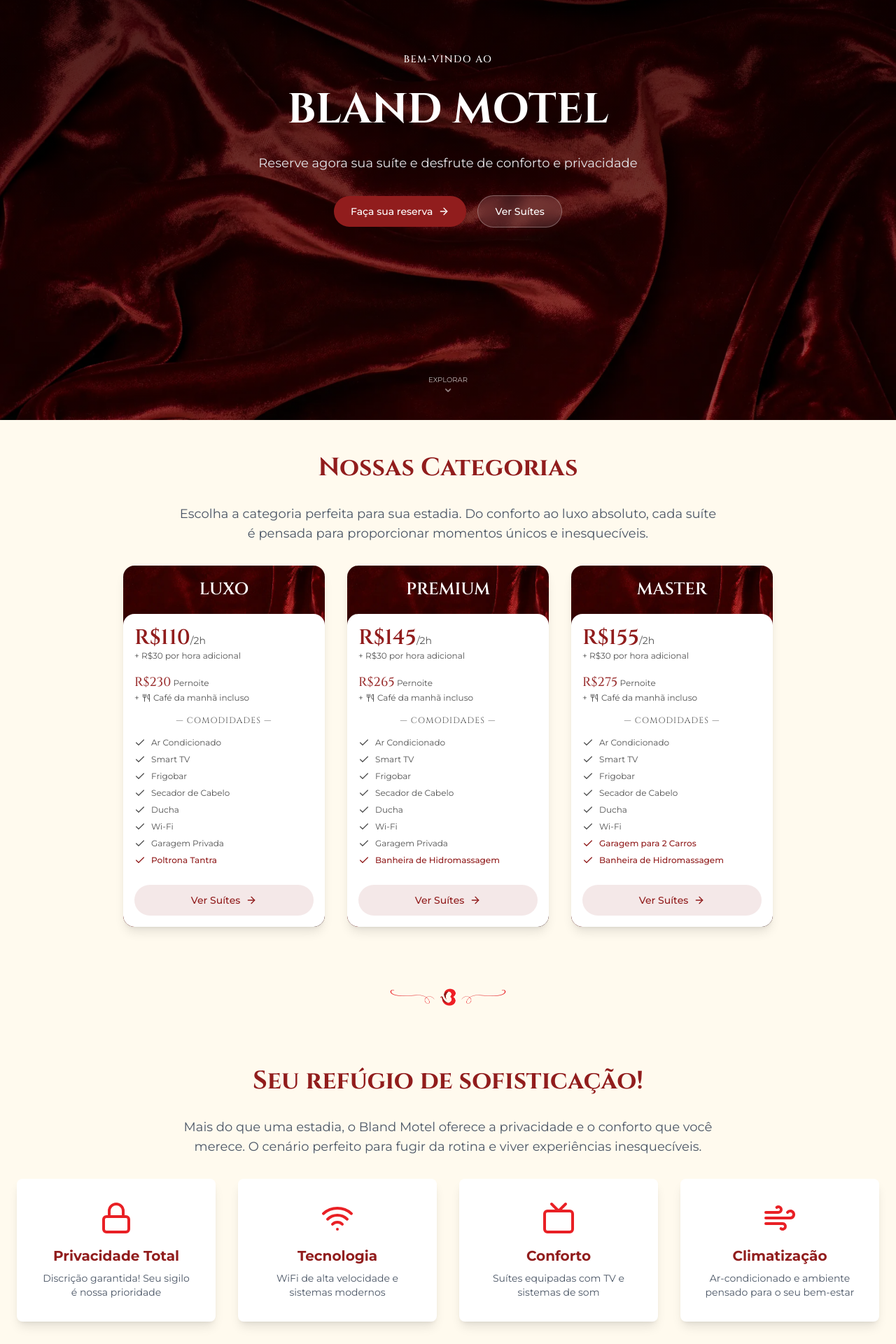
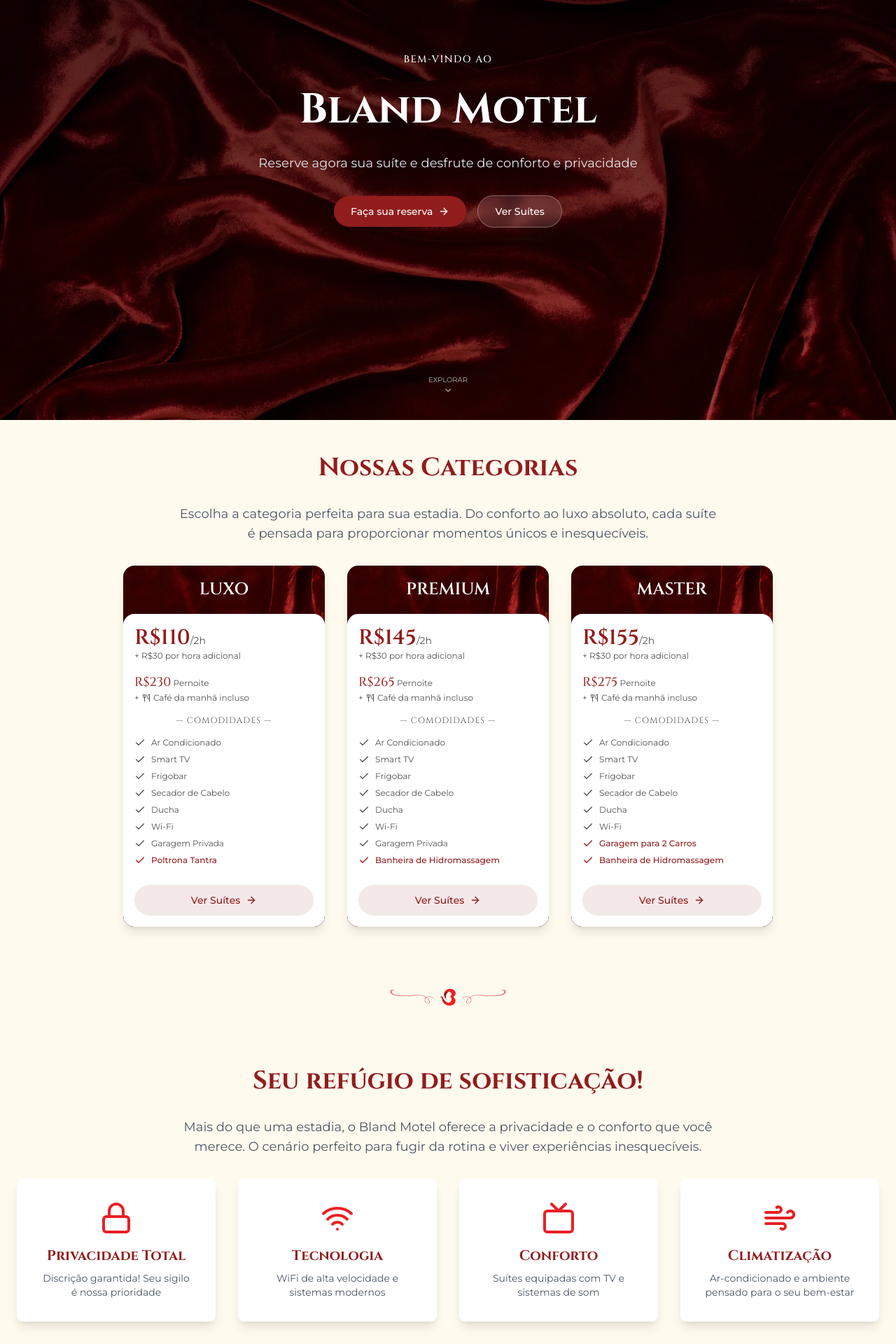
Before and after one commit to vitororb/bland-website, a Next.js app: page / in a window 1280 px wide. Shown: the part 200-2120 px from the top of the page at 70% size. Built offline with nearby package versions, Linux system fonts and the light colour scheme.

Commit message:
fix: corrige classes do tailwind inexistentes e padroniza fonte e capitalização dos títulos

```diff
--- a/app/page.tsx
+++ b/app/page.tsx
@@ -16,7 +16,7 @@ export default function Home() {
       <PageBanner
         img="/bg-lencol-vermelho.webp"
         firstLine="Bem-vindo ao"
-        title="BLAND MOTEL"
+        title="Bland Motel"
         subtitle="Reserve agora sua suíte e desfrute de conforto e privacidade"
       >
         <div className="flex flex-wrap items-center justify-center gap-4">
--- a/app/suites/page.tsx
+++ b/app/suites/page.tsx
@@ -11,7 +11,7 @@ export default function Suites() {
       <PageBanner
         img="/bg-lencol-vermelho.webp"
         firstLine="Escolha a sua"
-        title="SUÍTE IDEAL"
+        title="Suíte Ideal"
         subtitle="Privacidade, conforto e sofisticação. Descubra nossas suítes e reserve a sua experiência inesquecível."
       />
 
@@ -83,7 +83,7 @@ export default function Suites() {
           <table className="w-full">
             <thead>
               <tr className="bg-secondary text-white">
-                <th className="font-cinzel px-6 py-4 text-left">Suíte</th>
+                <th className="px-6 py-4 text-left">Suíte</th>
                 <th className="px-6 py-4 text-center">2 Horas</th>
                 <th className="px-6 py-4 text-center">Hora Adicional</th>
                 <th className="px-6 py-4 text-center">Pernoite</th>
--- a/components/Navbar.tsx
+++ b/components/Navbar.tsx
@@ -75,7 +75,7 @@ export const NavItem = ({ text, url }: NavItemProps) => {
   return (
     <Link
       href={url}
-      className={`font-montserrat text-sm font-medium transition-colors duration-200 hover:cursor-pointer ${
+      className={`text-sm font-medium transition-colors duration-200 hover:cursor-pointer ${
         isActive
           ? "border-b-2 border-white pb-1 text-white"
           : "text-white/80 hover:text-white"
--- a/components/PageBanner.tsx
+++ b/components/PageBanner.tsx
@@ -36,7 +36,7 @@ export const PageBanner = ({
             </p>
           )}
 
-          <h1 className="font-family-cinzel text-5xl font-bold text-white md:text-6xl">
+          <h1 className="font-family-cinzel text-5xl font-bold text-white capitalize md:text-6xl">
             {title}
           </h1>
 
--- a/components/cards/CategoryCard.tsx
+++ b/components/cards/CategoryCard.tsx
@@ -38,11 +38,11 @@ export const CategoryCard = ({
         <div className="flex flex-col">
           <h2 className="font-family-cinzel text-secondary text-3xl font-semibold">
             R${price}
-            <span className="font-family-montserrat text-muted text-sm font-normal text-neutral-600">
+            <span className="font-family-montserrat text-sm font-normal text-neutral-600">
               /2h
             </span>
           </h2>
-          <p className="font-family-montserrat text-muted text-xs text-neutral-600">
+          <p className="font-family-montserrat text-xs text-neutral-600">
             + R${additionalHour} por hora adicional
           </p>
         </div>
@@ -51,7 +51,7 @@ export const CategoryCard = ({
         <div className="flex flex-col">
           <h2 className="font-family-cinzel text-secondary/90 text-lg font-medium">
             R${overnight}
-            <span className="font-family-montserrat text-muted text-xs font-normal text-neutral-600">
+            <span className="font-family-montserrat text-xs font-normal text-neutral-600">
               {" "}
               Pernoite
             </span>
--- a/components/cards/FaqCard.tsx
+++ b/components/cards/FaqCard.tsx
@@ -6,7 +6,7 @@ type Props = {
 export const FaqCard = ({ question, answer }: Props) => {
   return (
     <div className="rounded-lg bg-white p-6 shadow-lg transition-shadow duration-300 hover:shadow-2xl">
-      <h3 className="text-secondary font-cinzel mb-3 text-xl font-bold">
+      <h3 className="text-secondary font-family-cinzel mb-3 text-xl font-bold">
         {question}
       </h3>
       <p className="text-gray-700">{answer}</p>
--- a/components/cards/FeatureCard.tsx
+++ b/components/cards/FeatureCard.tsx
@@ -19,7 +19,7 @@ export const FeatureCard = ({
   const content = (
     <>
       {icon}
-      <h3 className="text-secondary font-cinzel mb-2 text-xl font-bold">
+      <h3 className="text-secondary font-family-cinzel mb-2 text-xl font-bold">
         {title}
       </h3>
       <p className="text-sm text-gray-600">{description}</p>
--- a/components/cards/SuiteCard.tsx
+++ b/components/cards/SuiteCard.tsx
@@ -11,7 +11,7 @@ type Props = {
 
 export const SuiteCard = ({ imgUrl, suiteNumber, isTrending }: Props) => {
   return (
-    <div className="group bg-muted relative flex h-96 w-72 shrink-0 flex-col overflow-hidden rounded-lg shadow-md transition-shadow duration-500 hover:shadow-2xl">
+    <div className="group relative flex h-96 w-72 shrink-0 flex-col overflow-hidden rounded-lg bg-neutral-800 shadow-md transition-shadow duration-500 hover:shadow-2xl">
       <Image
         src={imgUrl}
         alt={`Suíte ${suiteNumber}`}
```
